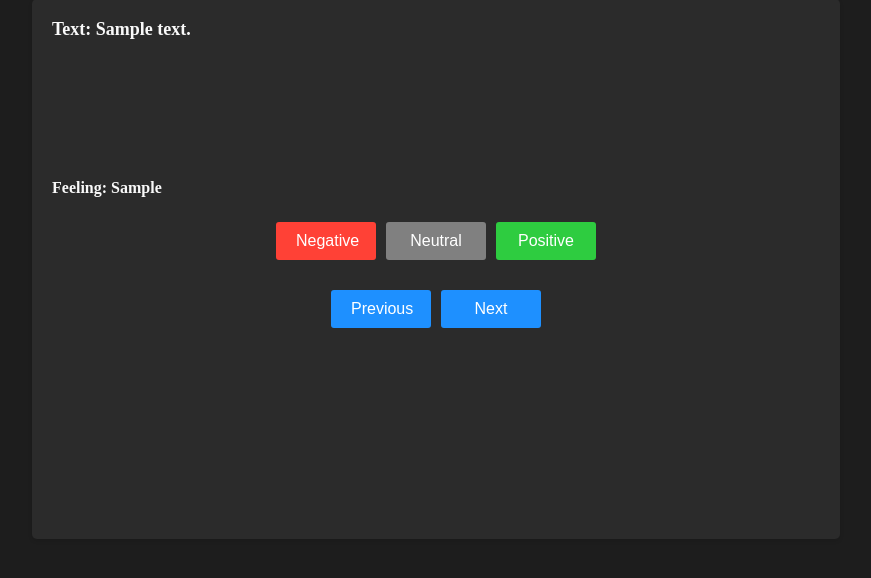
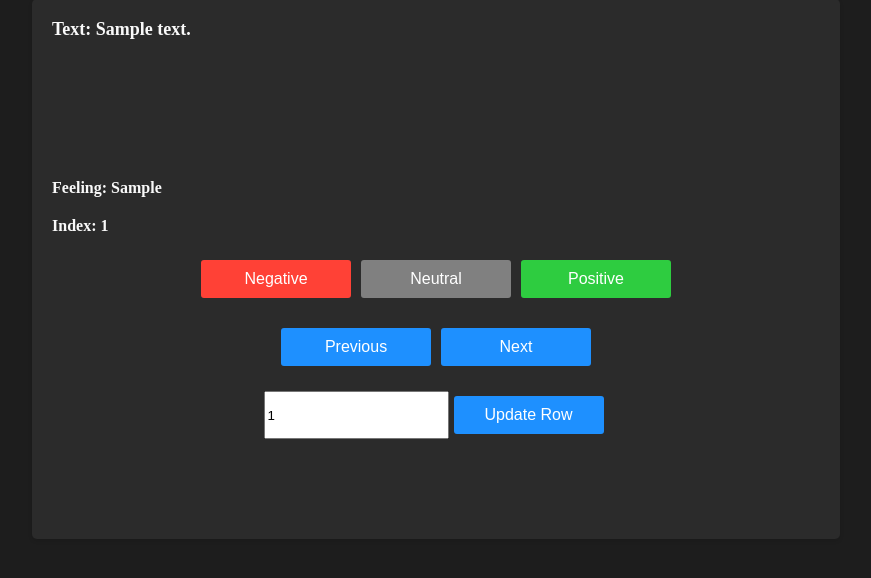
Before and after one commit to pantanalise/pantanalise-labelling, a Django app: template pantanalise_labeler/templates/index.html in a window 1280 px wide. Shown: the part 131-709 px from the top of the page, without its empty margins (204-1075 px from the left). Run offline with Django 4.2, Linux system fonts and the light colour scheme; the template is opened without the code that fills it: most values are stand-ins (such as "Sample title", 1, 10 or a date in 2020); parts of the project's set-up code (start-up, migrations or seed data) failed here and were passed over.

Commit message:
adding feature to select row to change

```diff
--- a/pantanalise_labeler/templates/index.html
+++ b/pantanalise_labeler/templates/index.html
@@ -42,7 +42,7 @@
             font-size: 16px;
             cursor: pointer;
             transition: all 0.3s ease-in-out;
-            width: 100px;
+            width: 150px;
         }
 
         .button-group input[type="submit"][name="neg"] {
@@ -80,6 +80,8 @@
         {% csrf_token %}
         <p class="current-text"><b>Text:</b> {{ current_text }}</p>
         <p class="feeling"><b>Feeling:</b> {{ current_feeling }}</p>
+        <p class="feeling"><b>Index:</b> {{ current_index }}</p>
+
         <input type="hidden" name="current_index" value="{{ current_index }}">
         <div class="button-group">
             <input type="submit" name="neg" value="Negative">
@@ -89,6 +91,12 @@
         <div class="button-group">
             <input type="submit" name="prev" value="Previous">
             <input type="submit" name="next" value="Next">
+
+        </div>
+        <div class="button-group">
+            <input type="number" class="form-control" name="current_index" min="1" max="{{max_rows}}"
+                value="{{ current_index }}">
+            <input type="submit" value="Update Row">
         </div>
     </form>
 </body>
--- a/pantanalise_labeler/views.py
+++ b/pantanalise_labeler/views.py
@@ -44,4 +44,4 @@ def index(request):
             workbook.save(xlsx_file)
             current_feeling = 'Pos'
 
-    return render(request, 'index.html', {'current_index': current_index, 'current_text': current_text, 'current_feeling': current_feeling})
+    return render(request, 'index.html', {'current_index': current_index, 'current_text': current_text, 'current_feeling': current_feeling, 'max_rows':max_rows})
```
